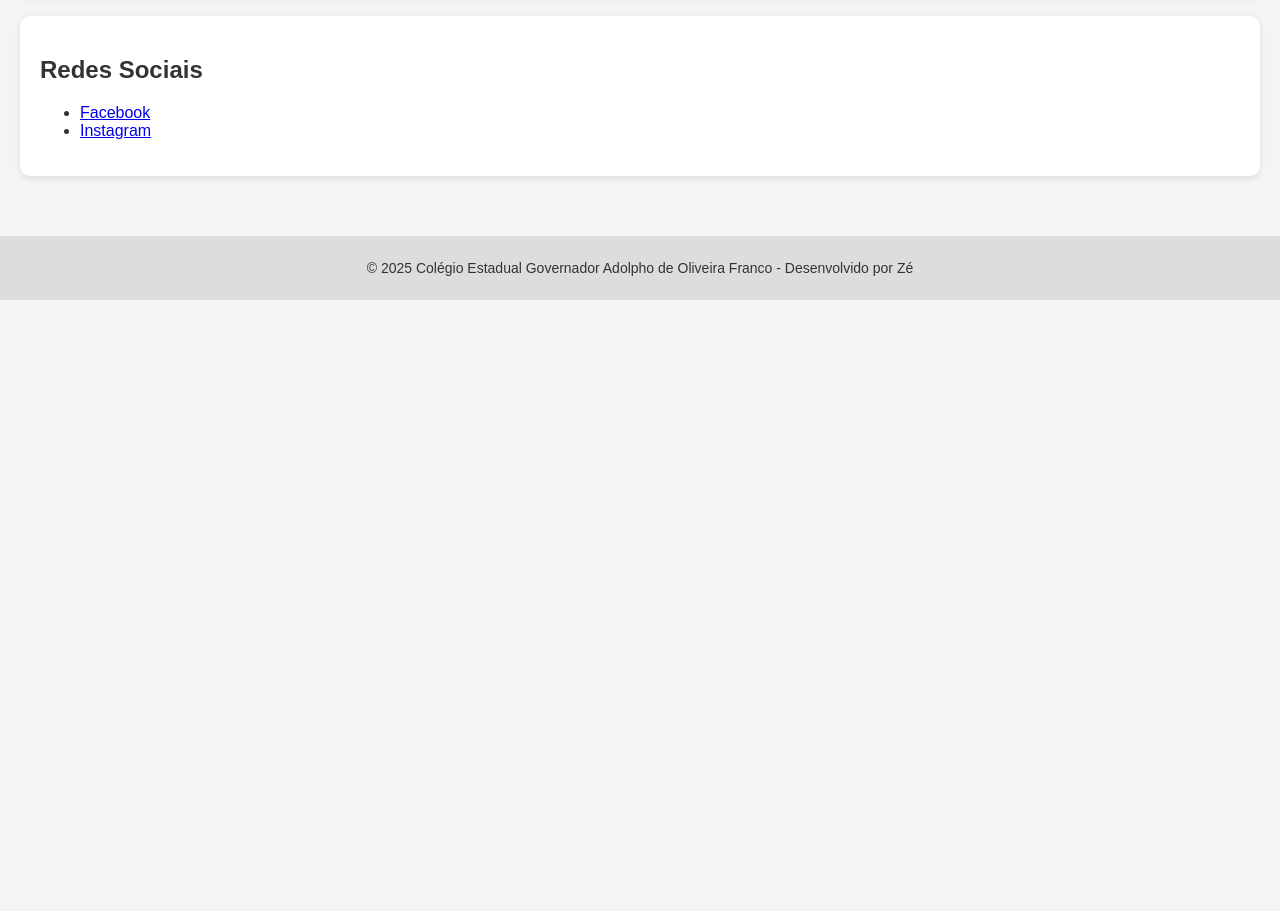
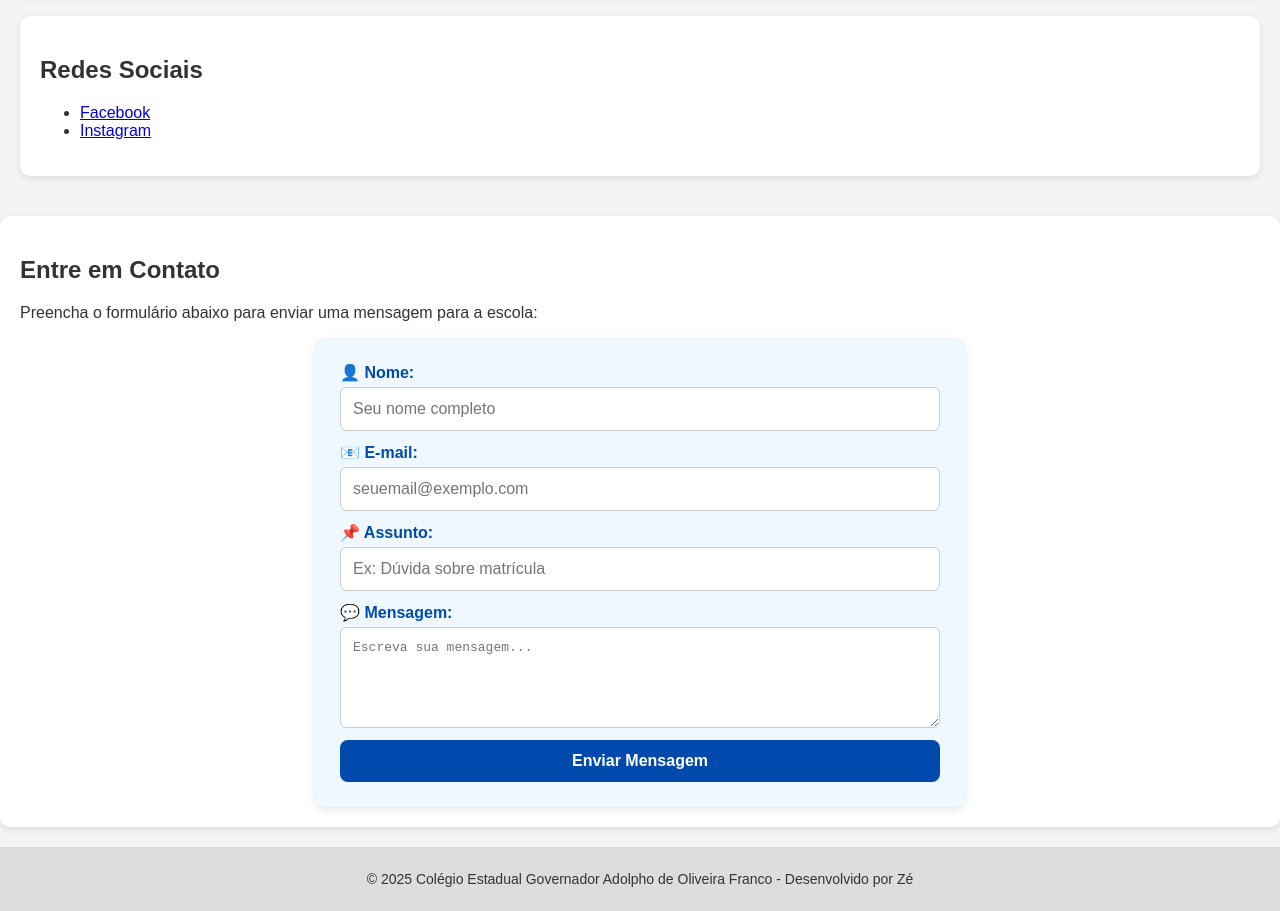
Before and after one commit to joseotaviorochadossantos/nomeCurto-ProjetoDesafio-, a plain HTML site: page index.html in a window 1280 px wide. Shown: the part 2405-3316 px from the top of the page. Before the commit the page ends 2705 px from the top, so only its background shows below. Drawn offline with Linux system fonts and the light colour scheme.

Commit message:
Mensagem

```diff
--- a/index.html
+++ b/index.html
@@ -108,6 +108,8 @@
     </section>
 
 
+
+
         <div class="acessibilidade" role="toolbar" aria-label="Opções de acessibilidade">
           <button id="increase-font" aria-label="Aumentar tamanho da fonte">A+</button>
           <button id="decrease-font" aria-label="Diminuir tamanho da fonte">A-</button>
@@ -115,8 +117,8 @@
           <button id="toggle-dark" aria-label="Alternar entre modo claro e escuro">🌙 Escuro</button>
         </div>
 
+<script>
 
-<script>
   // Controle de fonte
   let fontSize = 100;
   document.getElementById('increase-font').addEventListener('click', () => {
@@ -164,6 +166,36 @@
     </section>
   </main>
 
+  <section id="contato">
+    <h2>Entre em Contato</h2>
+    <p>Preencha o formulário abaixo para enviar uma mensagem para a escola:</p>
+
+    <form class="form-contato" action="mailto:atgadolphofranco@seed.pr.gov.br" method="post" enctype="text/plain">
+      <div class="campo">
+        <label for="nome">👤 Nome:</label>
+        <input type="text" id="nome" name="Nome" placeholder="Seu nome completo" required>
+      </div>
+
+      <div class="campo">
+        <label for="email">📧 E-mail:</label>
+        <input type="email" id="email" name="Email" placeholder="seuemail@exemplo.com" required>
+      </div>
+
+      <div class="campo">
+        <label for="assunto">📌 Assunto:</label>
+        <input type="text" id="assunto" name="Assunto" placeholder="Ex: Dúvida sobre matrícula" required>
+      </div>
+
+      <div class="campo">
+        <label for="mensagem">💬 Mensagem:</label>
+        <textarea id="mensagem" name="Mensagem" rows="5" placeholder="Escreva sua mensagem..." required></textarea>
+      </div>
+
+      <button type="submit" class="btn-enviar">Enviar Mensagem</button>
+    </form>
+  </section>
+
+
   <footer>
     <p>© 2025 Colégio Estadual Governador Adolpho de Oliveira Franco - Desenvolvido por Zé</p>
   </footer>
--- a/style.css
+++ b/style.css
@@ -234,3 +234,86 @@ header {
 .high-contrast a {
   color: cyan !important;
 }
+
+/* Formulário de Contato */
+.form-contato {
+  max-width: 600px;
+  margin: 0 auto;
+  background: #f0f8ff;
+  padding: 25px;
+  border-radius: 10px;
+  box-shadow: 0 3px 8px rgba(0,0,0,0.1);
+}
+
+.form-contato .campo {
+  margin-bottom: 12px;
+  display: flex;
+  flex-direction: column;
+}
+
+.form-contato label {
+  font-weight: bold;
+  color: #004aad;
+  margin-bottom: 5px;
+}
+
+.form-contato input,
+.form-contato textarea {
+  padding: 12px;
+  border: 1px solid #ccc;
+  border-radius: 6px;
+  font-size: 1em;
+  transition: border-color 0.3s, box-shadow 0.3s;
+}
+
+.form-contato input:focus,
+.form-contato textarea:focus {
+  border-color: #004aad;
+  box-shadow: 0 0 5px rgba(0,74,173,0.4);
+  outline: none;
+}
+
+.btn-enviar {
+  background: #004aad;
+  color: white;
+  border: none;
+  padding: 12px 20px;
+  border-radius: 8px;
+  font-size: 1em;
+  cursor: pointer;
+  transition: background 0.3s, transform 0.2s;
+  width: 100%;
+  font-weight: bold;
+}
+
+.btn-enviar:hover {
+  background: #003580;
+  transform: scale(1.03);
+}
+
+/* Compatível com modo escuro */
+.dark-mode .form-contato {
+  background: #1e1e1e;
+  color: #f4f4f4;
+}
+
+.dark-mode .form-contato input,
+.dark-mode .form-contato textarea {
+  background: #333;
+  color: #fff;
+  border: 1px solid #666;
+}
+
+.dark-mode .form-contato input:focus,
+.dark-mode .form-contato textarea:focus {
+  border-color: #66aaff;
+}
+
+.dark-mode .btn-enviar {
+  background: #66aaff;
+  color: #000;
+}
+
+.dark-mode .btn-enviar:hover {
+  background: #99ccff;
+}
```
